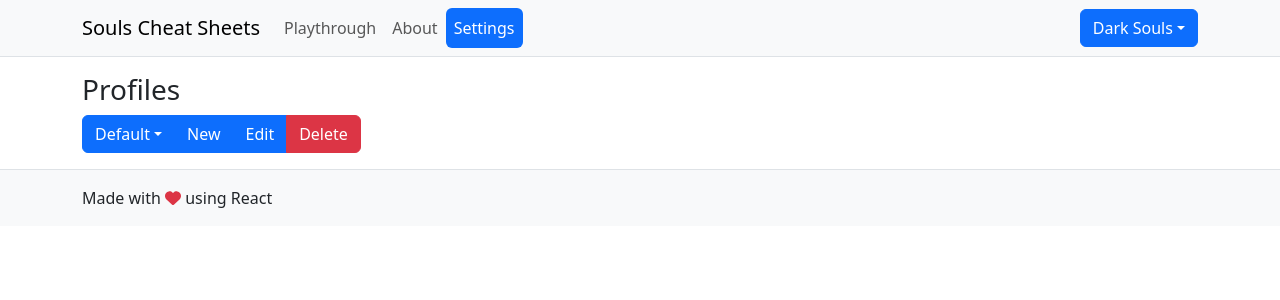
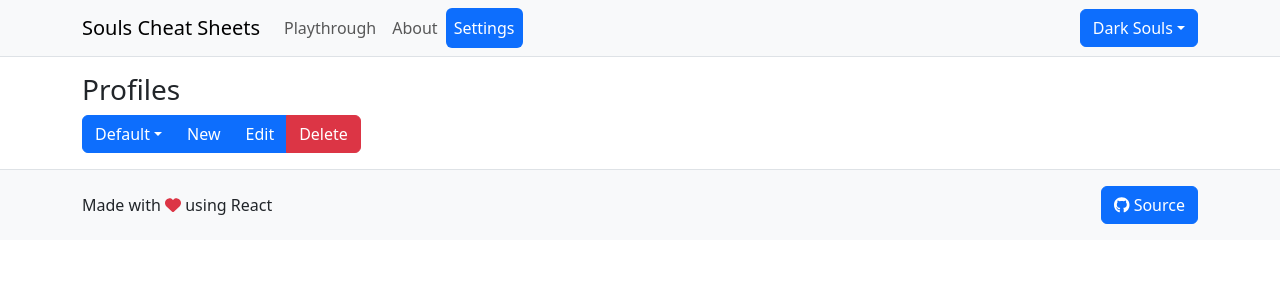
Before and after one commit to adwitkow/souls-cheat-sheets, a React (Create React App) app: page /souls-cheat-sheets/settings in a window 1280 px wide. Shown: the top 300 px of the page. Built offline with nearby package versions, Linux system fonts and the light colour scheme.

Commit message:
Add button with source to the footer

```diff
--- a/package.json
+++ b/package.json
@@ -5,6 +5,7 @@
   "private": true,
   "dependencies": {
     "@fortawesome/fontawesome-svg-core": "^6.7.2",
+    "@fortawesome/free-brands-svg-icons": "^6.7.2",
     "@fortawesome/free-solid-svg-icons": "^6.7.2",
     "@fortawesome/react-fontawesome": "^0.2.2",
     "bootstrap": "^5.3.3",
--- a/src/components/Footer.tsx
+++ b/src/components/Footer.tsx
@@ -1,19 +1,28 @@
 import { FontAwesomeIcon } from '@fortawesome/react-fontawesome';
 import { faHeart } from '@fortawesome/free-solid-svg-icons'
 import React from 'react';
-import { Container, Row } from 'react-bootstrap';
+import { Button, Container, Stack } from 'react-bootstrap';
+import { faGithub } from '@fortawesome/free-brands-svg-icons';
 
 const Footer = () => {
   return (
     <footer className='bg-body-tertiary p-3 border-top'>
       <Container>
-        <Row>
-          <span>
+        <Stack direction='horizontal'>
+          <div>
             <>Made with </>
             <FontAwesomeIcon icon={faHeart} className='text-danger' />
             <> using React</>
-          </span>
-        </Row>
+          </div>
+          <div className='ms-auto' />
+          <div>
+            <Button
+              href='https://github.com/adwitkow/souls-cheat-sheets/'
+              target='_blank'>
+              <FontAwesomeIcon icon={faGithub} /> Source
+            </Button>
+          </div>
+        </Stack>
       </Container>
     </footer>
   )
```
Also changed, not shown: 1 other file (tests, documents, lock files or other folders).
